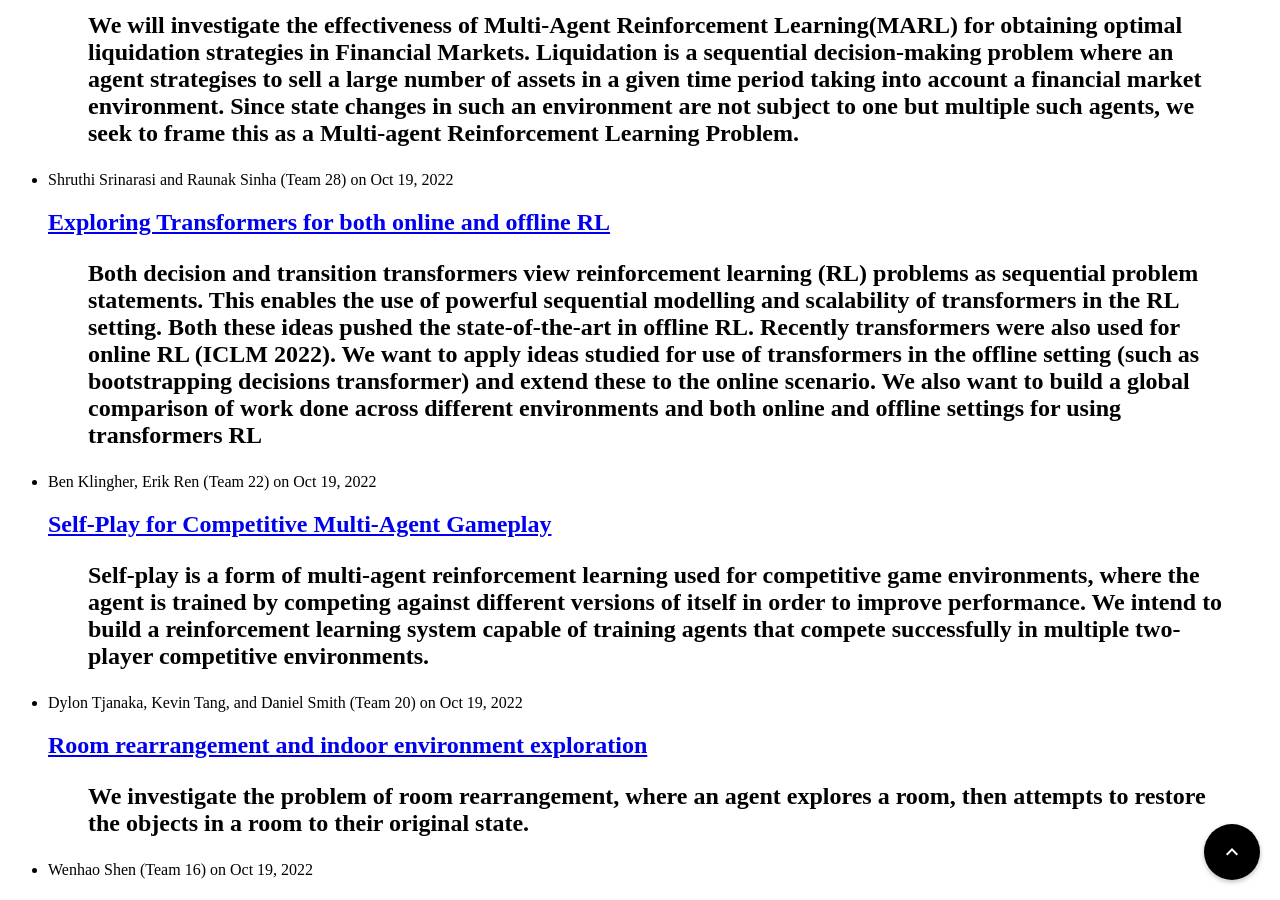
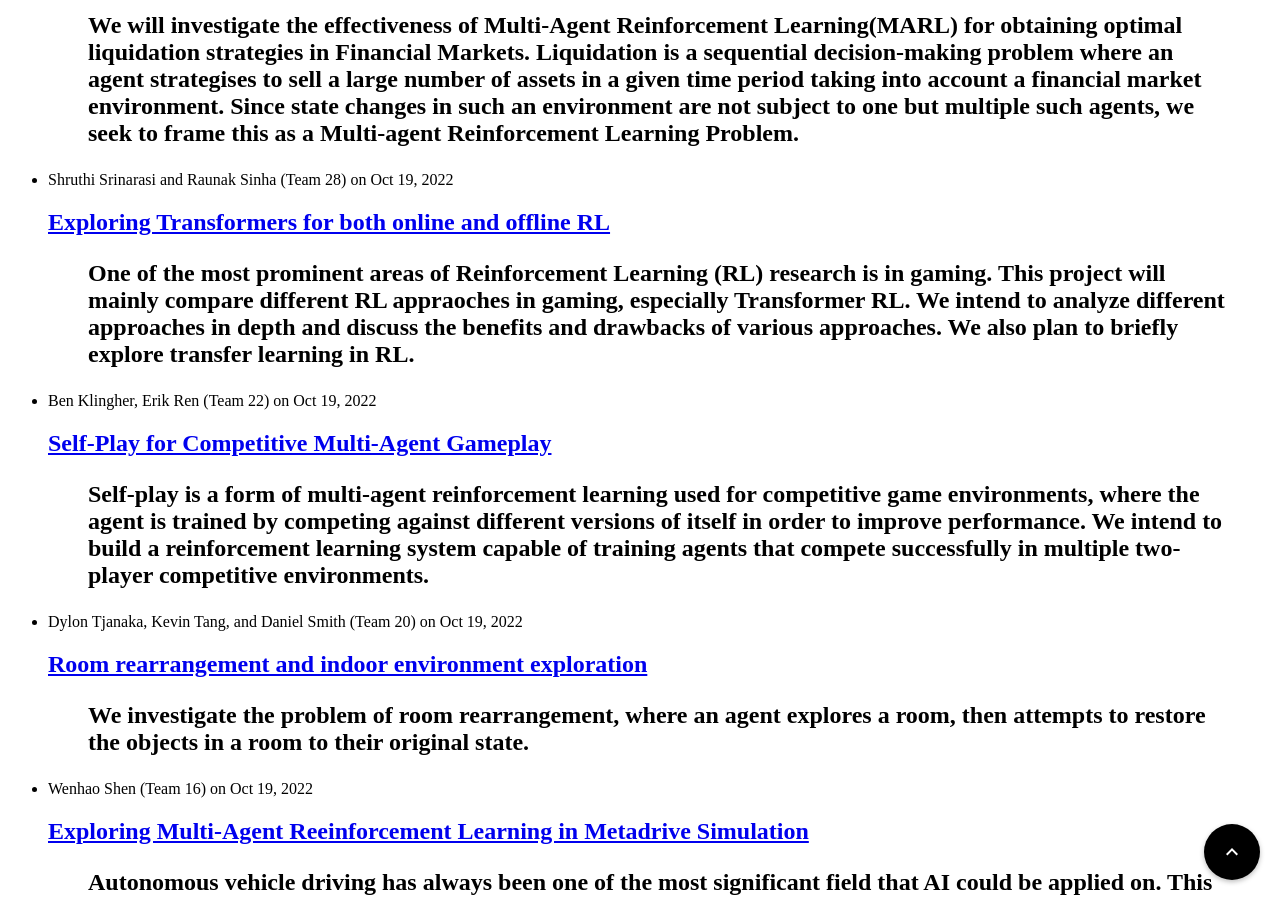
Before and after one commit to ucla-rlcourse/CS269-projects-2022fall, a Jekyll site: the page built from index.html, in a window 1280 px wide and 900 px high, scrolled down 1486 px. Built offline with Jekyll 4.4.1, drawn with Linux system fonts in a browser that asks for light colours; some of the changed lines change nothing that is shown.

Commit message:
Update 2022-09-19-team28.md

```diff
--- a/_posts/2022-09-19-team28.md
+++ b/_posts/2022-09-19-team28.md
@@ -7,7 +7,7 @@
 ---
 
 
-> Both decision and transition transformers view reinforcement learning (RL) problems as sequential problem statements. This enables the use of powerful sequential modelling and scalability of transformers in the RL setting. Both these ideas pushed the state-of-the-art in offline RL. Recently transformers were also used for online RL (ICLM 2022). We want to apply ideas studied for use of transformers in the offline setting (such as bootstrapping decisions transformer) and extend these to the online scenario. We also want to build a global comparison of work done across different environments and both online and offline settings for using transformers RL
+> One of the most prominent areas of Reinforcement Learning (RL) research is in gaming. This project will mainly compare different RL appraoches in gaming, especially Transformer RL. We intend to analyze different approaches in depth and discuss the benefits and drawbacks of various approaches. We also plan to briefly explore transfer learning in RL.
 
 <!--more-->
 {: class="table-of-content"}
@@ -15,10 +15,10 @@
 {:toc}
 
 ## Main Content
-Currently based on our exploration we have identified a few directions we may want to explore. We are listing these below and would concretely pick one in the following week:
-* Utilizing the Bootstrapped Transformer algorithm in [5] to generate online data rather than the proposed method of generating offline data. Later analyze and compare this method to existing methods.
-* Applying the online training and fine-tuning methodology proposed in ‘Online Decision Transformer’ [1] to Trajectory Transformer [2] and comparing the difference in performance.
-* A comparative study between  existing and proposed methods across different online and offline tasks. (*As some of the papers work on different environments, having a standard benchmark for comparison is not always obvious. We want to compare proposed methods using the same evaluation setup*).
+This project will focus on implementing various RL methods for games. We will be experimenting on existing game environments provided by OpenAI Gym. The models we intend to analyze are:
+* Simple DQN Network
+* RNN-based DRQN Network
+* Transformer-based DTQN Network
 
 ## Related Work
 1. Boustati, A., Chockler, H., & McNamee, D. C. (2021). Transfer learning with causal counterfactual reasoning in Decision Transformers. arXiv. https://doi.org/10.48550/arXiv.2110.14355
@@ -29,12 +29,25 @@
 5. Brandfonbrener, D., Bietti, A., Buckman, J., Laroche, R., & Bruna, J. (2022). When does return-conditioned supervised learning work for offline reinforcement learning?. arXiv. https://doi.org/10.48550/arXiv.2206.01079
 6. Xu, M., Shen, Y., Zhang, S., Lu, Y., Zhao, D., Tenenbaum, J. B., & Gan, C. (2022). Prompting Decision Transformer for Few-Shot Policy Generalization. arXiv. https://doi.org/10.48550/arXiv.2206.13499
 7. Villaflor, A.R., Huang, Z., Pande, S., Dolan, J.M. &amp; Schneider, J.. (2022). Addressing Optimism Bias in Sequence Modeling for Reinforcement Learning. <i>Proceedings of the 39th International Conference on Machine Learning</i>, in <i>Proceedings of Machine Learning Research</i> 162:22270-22283 Available from https://proceedings.mlr.press/v162/villaflor22a.html.
+8. Upadhyay, U., Shah, N., Ravikanti, S., & Medhe, M. (2019). Transformer Based Reinforcement Learning For Games. arXiv. https://doi.org/10.48550/arXiv.1912.03918
+9. Zhu, Z., Lin, K., Jain, A. K., & Zhou, J. (2020). Transfer Learning in Deep Reinforcement Learning: A Survey. arXiv. https://doi.org/10.48550/arXiv.2009.07888
 
 ## Environments
-* MuJoco: https://github.com/openai/mujoco-py
-* D4RL: https://github.com/Farama-Foundation/D4RL
-* Atari: https://github.com/openai/gym
-* Adroit: https://github.com/aravindr93/hand_dapg
+* OpenAI Gym
+* PyTorch
+* Python3
+* Anaconda Environment
+* tensorboardx
+* tensorflow
+
+## November 11th Update
+The three main models we will be evaluating are:
+* Simple DQN Network
+* RNN-based DRQN Network
+* Transformer-based DTQN Network
+
+### Deep Q Networks (DQN)
+
 
 
 <!-- ## Basic Syntax
```
